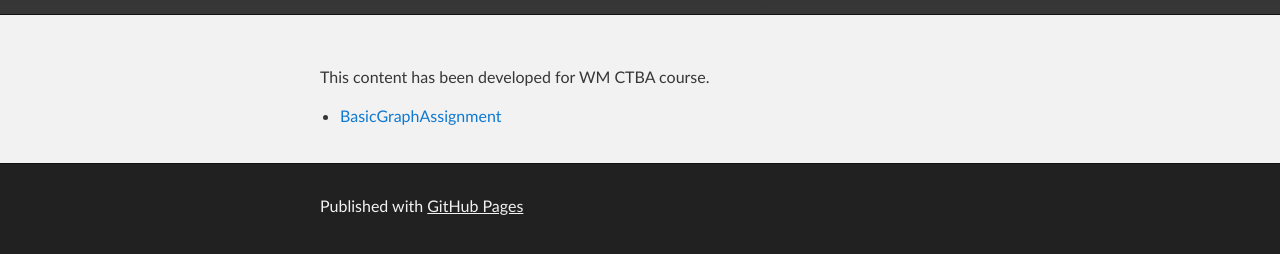
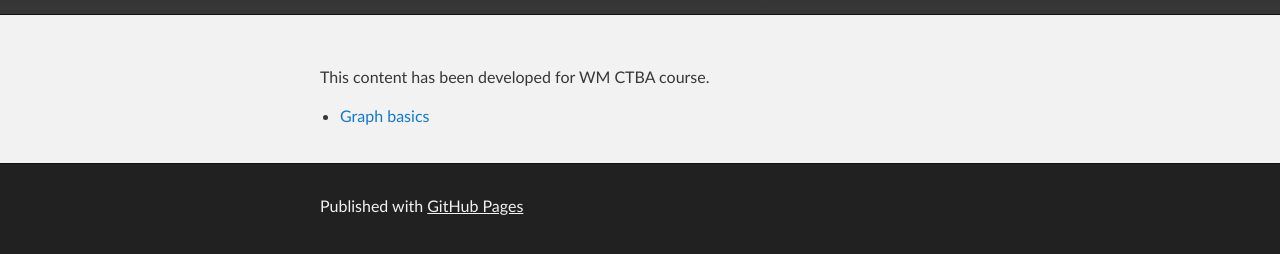
Before and after one commit to pete8551/pete8551.github.io, a Jekyll site: the page built from index.md, in a window 1280 px wide. Shown: the part 195-449 px from the top of the page. Built offline with Jekyll 4.4.1, drawn with Linux system fonts in a browser that asks for light colours; our own code applies the rules of GitHub Pages for plain Markdown files.

Commit message:
Update index.md

```diff
--- a/index.md
+++ b/index.md
@@ -4,4 +4,4 @@ Description: CTBA course content
 ---
 
 This content has been developed for WM CTBA course.
--  [BasicGraphAssignment](/Graph Basics/index.md)
+-  [Graph basics](/Graph Basics/index.md)
```
